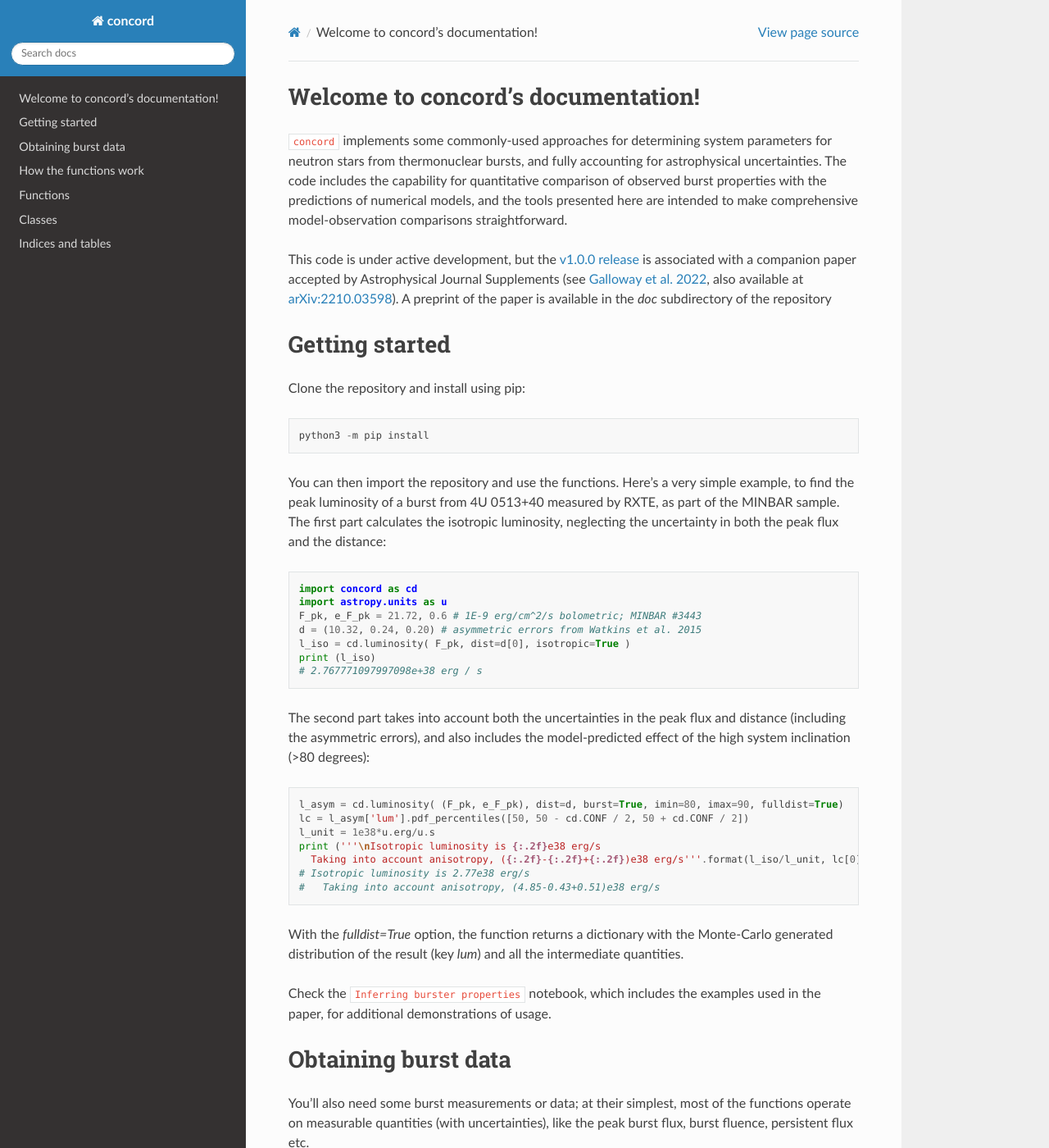
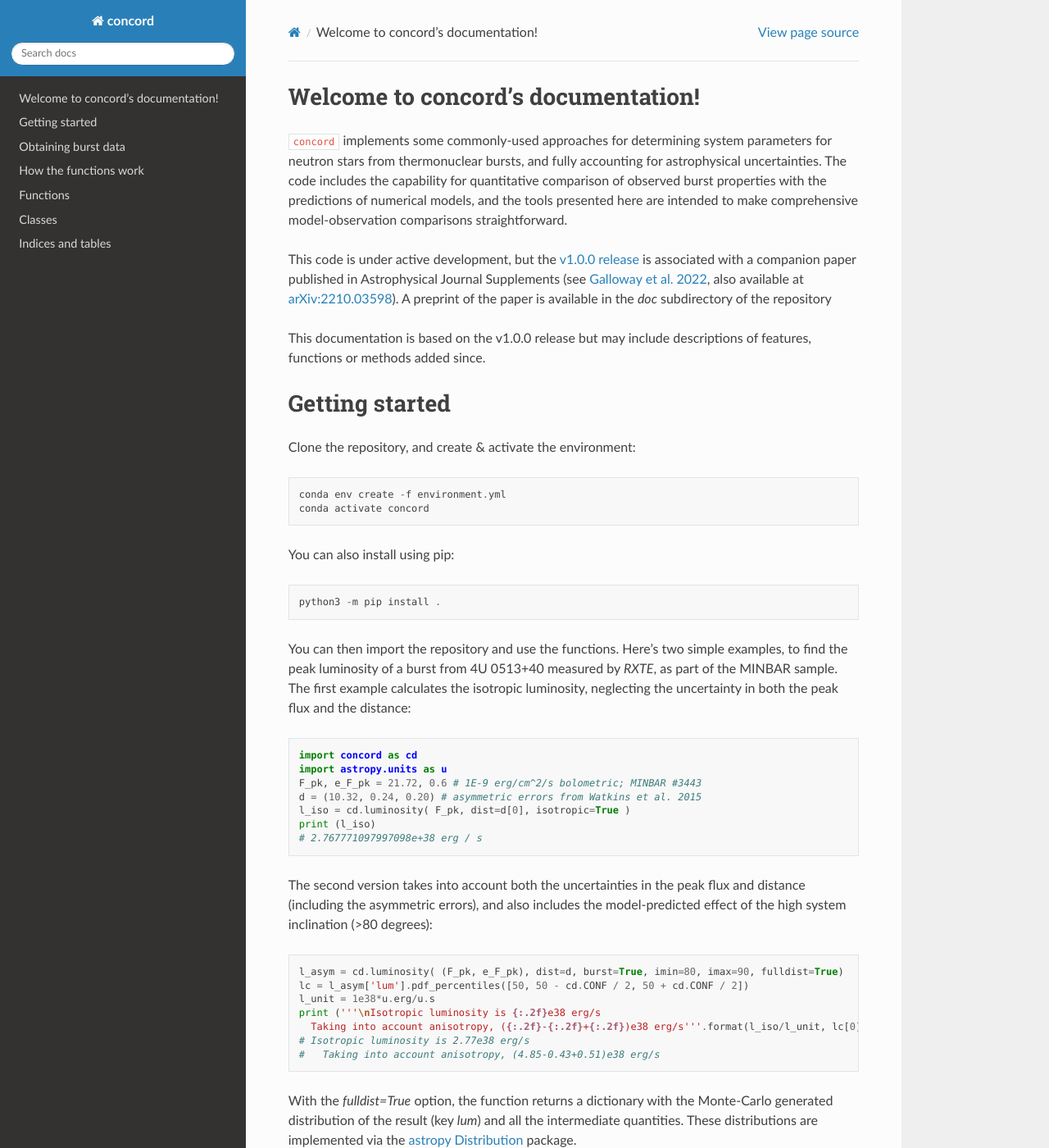
Before and after one commit to outs1der/concord, a Sphinx documentation site: the page built from doc/source/index.rst, in a window 1280 px wide and 1400 px high. Shown: the whole window at 82% size. Built offline with Sphinx 7.4.7 and the Read the Docs theme 3.1.0, drawn with Linux system fonts in a browser that asks for light colours; some of the changed text lies outside the part shown.

Commit message:
optionally suppress bolometric correction warnings; minor doc updates

```diff
--- a/doc/source/conf.py
+++ b/doc/source/conf.py
@@ -18,11 +18,11 @@ sys.path.insert(0, os.path.abspath('..'))
 # -- Project information -----------------------------------------------------
 
 project = 'concord'
-copyright = '2021, Duncan Galloway'
+copyright = '2025, Duncan Galloway'
 author = 'Duncan Galloway'
 
 # The full version, including alpha/beta/rc tags
-release = '0.9.0'
+release = '1.0.0 and above'
 
 
 # -- General configuration ---------------------------------------------------
--- a/doc/source/index.rst
+++ b/doc/source/index.rst
@@ -15,10 +15,13 @@ and the tools presented here are intended
 to make comprehensive model-observation comparisons straightforward.
 
 This code is under active development, but the `v1.0.0 release <https://bridges.monash.edu/articles/software/concord_release_1/21287616>`_ is
-associated with a companion paper accepted by Astrophysical Journal
+associated with a companion paper published in Astrophysical Journal
 Supplements (see `Galloway et al. 2022 <https://iopscience.iop.org/article/10.3847/1538-4365/ac98c9>`_, also available at
 `arXiv:2210.03598 <https://arxiv.org/abs/2210.03598>`_). A preprint of the
 paper is available in the `doc` subdirectory of the repository
+
+This documentation is based on the v1.0.0 release but may include
+descriptions of features, functions or methods added since.
 
 .. toctree::
    :maxdepth: 2
@@ -27,13 +30,21 @@ paper is available in the `doc` subdirectory of the repository
 Getting started
 ===============
 
-Clone the repository and install using pip::
+.. already described in README.md
 
-    python3 -m pip install
+Clone the repository, and create & activate the environment::
 
-You can then import the repository and use the functions. Here's a very simple example, to find the peak luminosity of a
-burst from 4U 0513+40 measured by RXTE, as part of the MINBAR sample. The
-first part calculates the isotropic luminosity, neglecting the uncertainty
+    conda env create -f environment.yml
+    conda activate concord
+
+You can also install using pip::
+
+    python3 -m pip install .
+
+You can then import the repository and use the functions. Here's two
+simple examples, to find the peak luminosity of a
+burst from 4U 0513+40 measured by `RXTE`, as part of the MINBAR sample. The
+first example calculates the isotropic luminosity, neglecting the uncertainty
 in both the peak flux and the distance::
 
     import concord as cd
@@ -44,7 +55,7 @@ in both the peak flux and the distance::
     print (l_iso)
     # 2.767771097997098e+38 erg / s
 
-The second part takes into account both the uncertainties in the peak flux
+The second version takes into account both the uncertainties in the peak flux
 and distance (including the asymmetric errors), and also includes the
 model-predicted effect of the high system inclination (>80 degrees)::
 
@@ -58,7 +69,9 @@ model-predicted effect of the high system inclination (>80 degrees)::
 
 With the `fulldist=True` option, the function returns a dictionary with
 the Monte-Carlo generated distribution of the result (key `lum`) and all
-the intermediate quantities.
+the intermediate quantities. These distributions are implemented via the
+`astropy <https://www.astropy.org>`_
+`Distribution <https://docs.astropy.org/en/stable/uncertainty>`_ package.
 
 Check the ``Inferring burster properties`` notebook, which includes the
 examples used in the paper, for additional demonstrations of usage.
```
Also changed, not shown: 3 other files.
